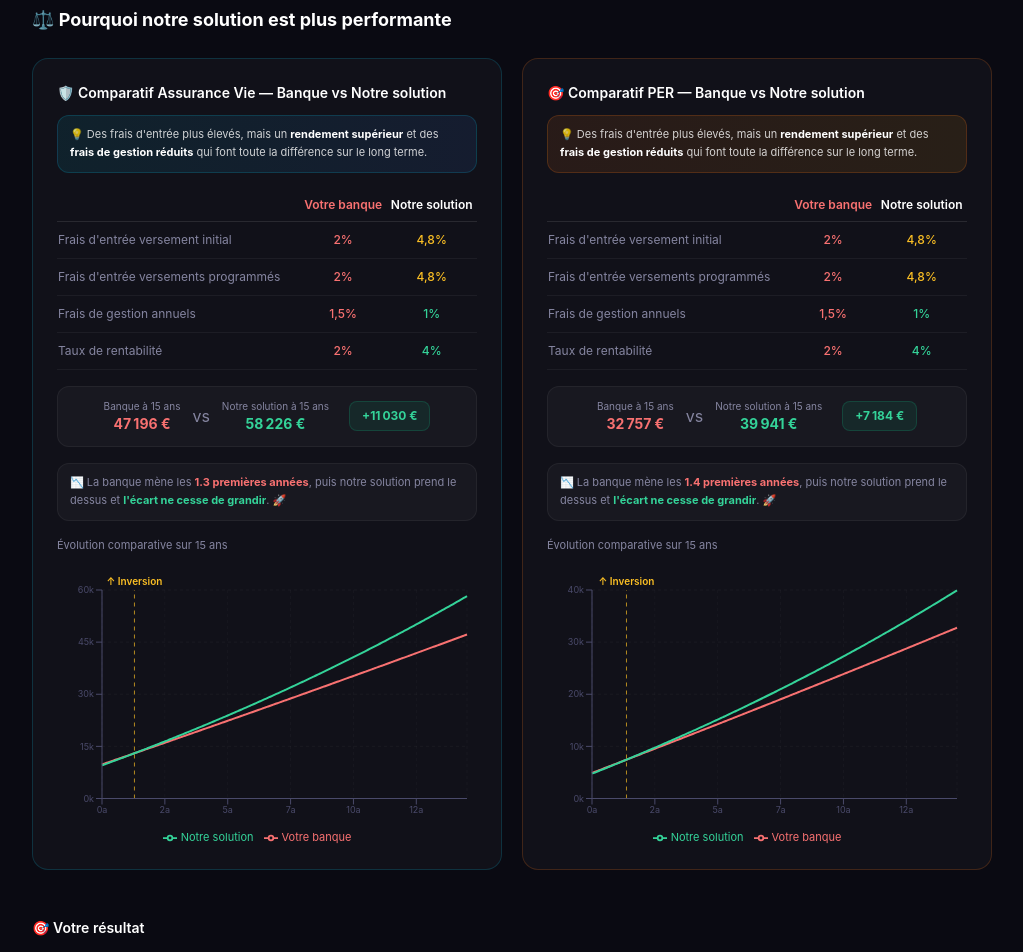
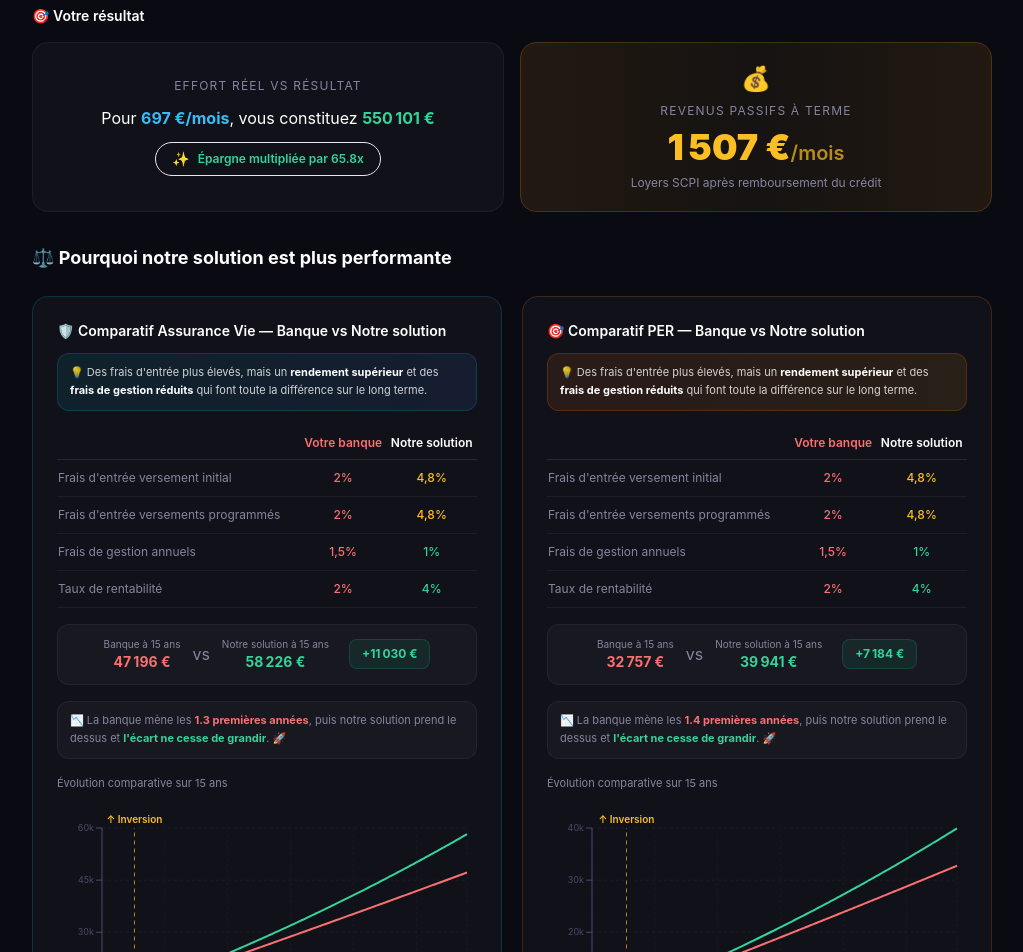
Before and after one commit to louminod/simulateur-patrimoine, a Next.js app: page / in a window 1280 px wide. Shown: the part 1700-2652 px from the top of the page, without its empty margins (128-1151 px from the left). Built offline with nearby package versions, Linux system fonts and the light colour scheme.

Commit message:
ux: reorder - result first, then comparisons, then chart

```diff
--- a/src/app/page.tsx
+++ b/src/app/page.tsx
@@ -69,6 +69,8 @@ export default function Home() {
 
       {scpiCredit.enabled && <SCPICreditDetail config={scpiCredit} years={years} />}
 
+      <ResultSummary monthlyEffort={monthlyEffort} totalFinal={results.totalFinal} monthlyIncome={passiveIncome} hasCreditSCPI={scpiCredit.enabled} />
+
       {(av.enabled || per.enabled) && (
         <section className="mb-12">
           <h2 className="text-lg font-bold text-white mb-6">⚖️ Pourquoi notre solution est plus performante</h2>
@@ -99,7 +101,6 @@ export default function Home() {
         </section>
       )}
 
-      <ResultSummary monthlyEffort={monthlyEffort} totalFinal={results.totalFinal} monthlyIncome={passiveIncome} hasCreditSCPI={scpiCredit.enabled} />
       <ComparisonBlock results={results} perEnabled={per.enabled} perTmi={per.tmi} />
       <PatrimoineChart
         chartData={results.chartData}
```
